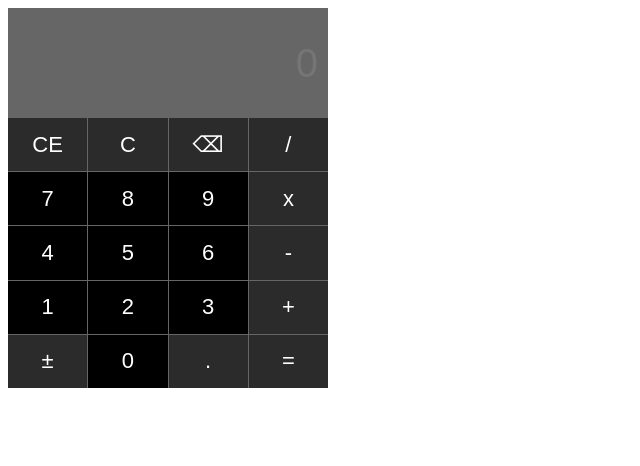
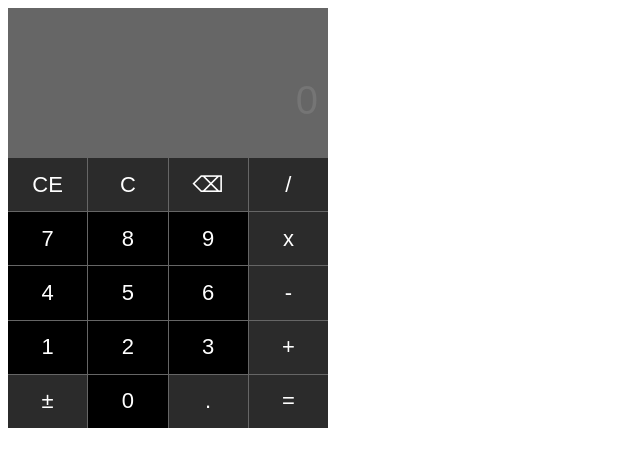
Before and after one commit to oasi911/react-calculator, a React (Vite) app: page / in a window 1280 px wide. Shown: the top 466 px of the page, without its empty margins (0-640 px from the left). Built offline with nearby package versions, Linux system fonts and the light colour scheme.

Commit message:
secondary input added

```diff
--- a/src/components/Calculator/Calculator.jsx
+++ b/src/components/Calculator/Calculator.jsx
@@ -6,6 +6,7 @@ export function Calculator() {
   const [input, setInput] = useState("");
   const [operation, setOperation] = useState(null);
   const [result, setResult] = useState("");
+  const [secInput, setSecInput] = useState("");
 
   function inputHandler(e) {
     const digit = e.target.innerText;
@@ -17,6 +18,7 @@ export function Calculator() {
     setOperation(opDigit);
     setResult(input);
     setInput("");
+    setSecInput(input + " " + opDigit);
   }
 
   function ceHandler() {
@@ -65,12 +67,13 @@ export function Calculator() {
       }
 
       setInput(total);
+      setSecInput("");
     }
   }
 
   return (
     <>
-      <Display input={input}></Display>
+      <Display input={input} secInput={secInput}></Display>
       <Buttons
         inputHandler={inputHandler}
         operationHandler={operationHandler}
--- a/src/components/Display/Display.jsx
+++ b/src/components/Display/Display.jsx
@@ -1,8 +1,16 @@
 import css from "./Display.module.css";
 
-export function Display({ input }) {
+export function Display({ input, secInput }) {
   return (
     <div className={css.display}>
+      <input
+        className={css.secondaryInput}
+        type="text"
+        maxLength={14}
+        autoComplete="off"
+        value={secInput}
+        readOnly
+      ></input>
       <input
         className={css.input}
         placeholder="0"
--- a/src/components/Display/Display.module.css
+++ b/src/components/Display/Display.module.css
@@ -1,13 +1,17 @@
 .display {
   display: flex;
   align-items: center;
+  flex-wrap: wrap;
+  flex-direction: row-reverse;
+  align-content: center;
+  gap: 15px;
   width: 320px;
-  height: 110px;
+  height: 150px;
   background-color: #666;
 }
 
 .input {
-  padding: 10px;
+  padding: 0px 10px;
   background-color: #00000000;
   color: #fff;
   border: none;
@@ -16,3 +20,14 @@
   font-size: 40px;
   text-align: right;
 }
+
+.secondaryInput {
+  padding: 0px 10px;
+  background-color: #00000000;
+  color: #c9c9c9;
+  border: none;
+  height: 20px;
+  max-width: 300px;
+  font-size: 20px;
+  text-align: right;
+}
```
